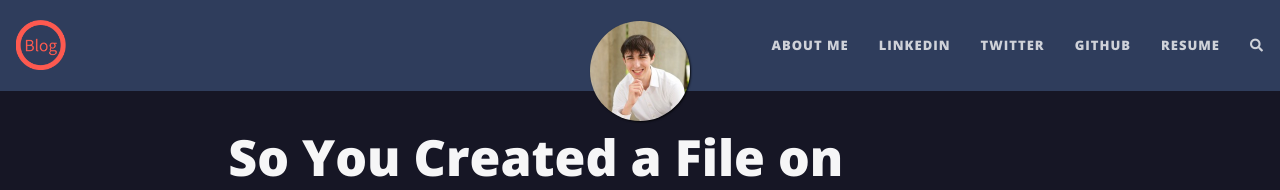
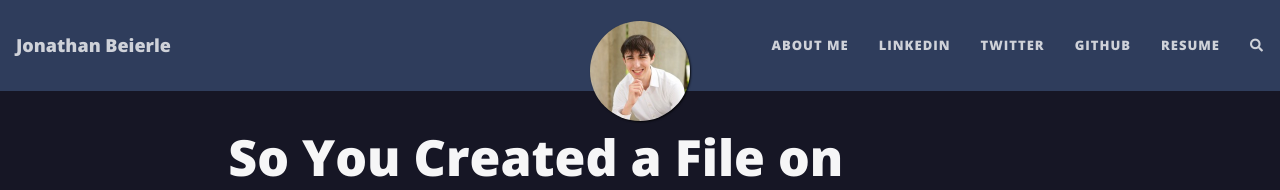
Before and after one commit to HullaBrian/Personal-Website, a Jekyll site: the page built from _posts/2024-08-08-So-You-Created-a-File-on-Windows.md, in a window 1280 px wide. Shown: the top 190 px of the page. Built offline with Jekyll 4.4.1, drawn with Linux system fonts in a browser that asks for light colours; nearby versions of some CDN libraries; comment, search, counter and statistics services are not loaded.

Commit message:
Reverted title image

```diff
--- a/_config.yml
+++ b/_config.yml
@@ -39,7 +39,7 @@ round-avatar: true
 
 # If you want to have an image logo in the top-left corner instead of having the title of the website,
 # then specify the following parameter
-title-img: "/assets/img/title-image.png"
+# title-img: /path/to/image
 
 
 #####################################
```
Also changed, not shown: assets/img/title-image.png (deleted).
